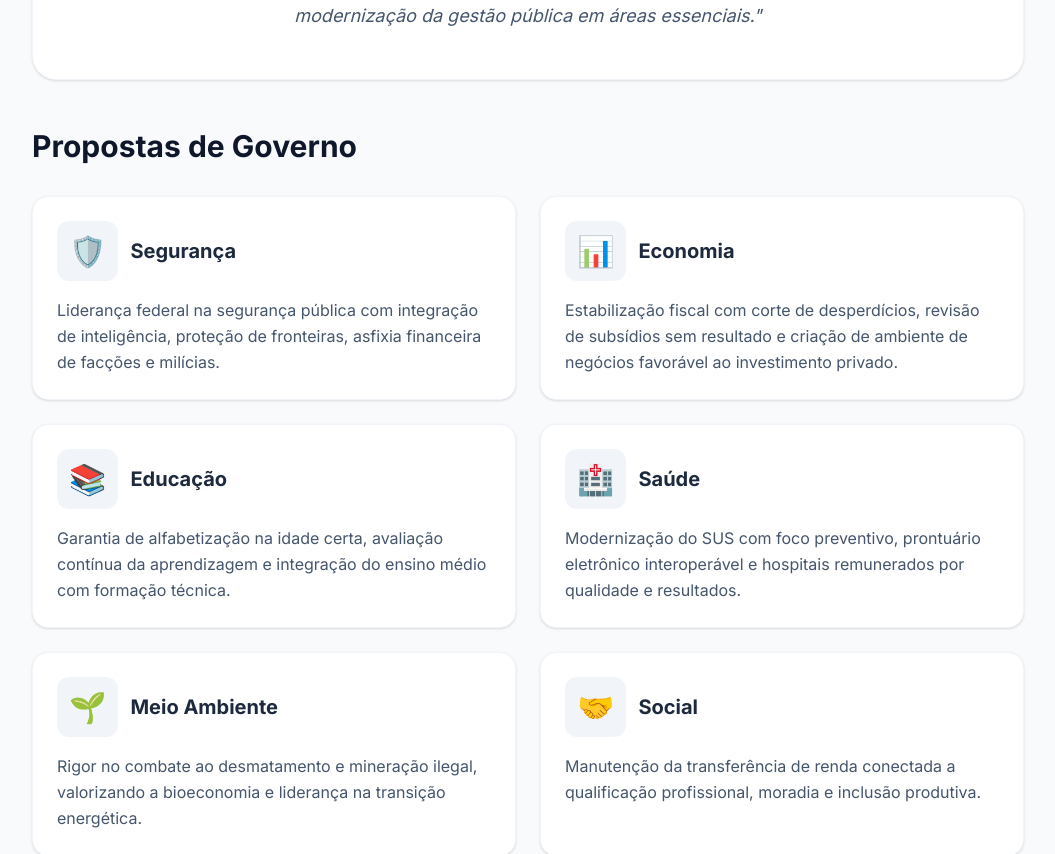
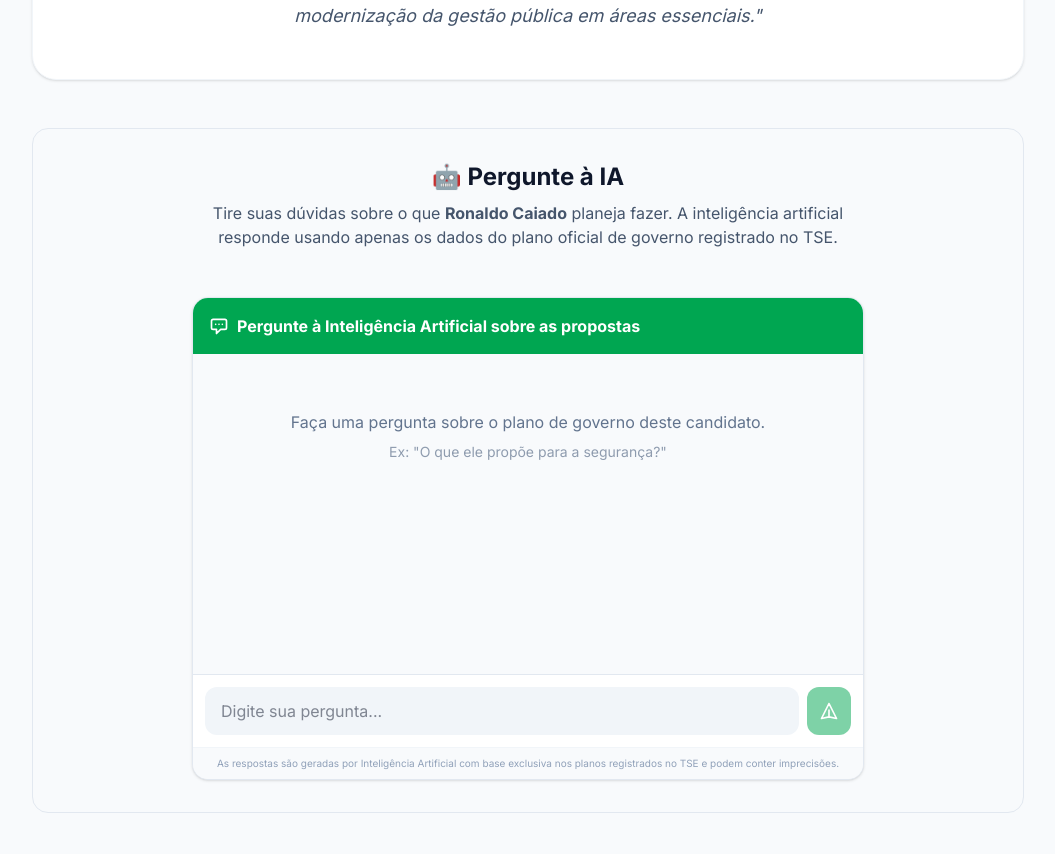
Before and after one commit to daniboycam/eleicoes-2026, a Next.js app: page /candidato/caiado in a window 1280 px wide. Shown: the part 600-1454 px from the top of the page, without its empty margins (112-1167 px from the left). Built offline with nearby package versions, Linux system fonts and the light colour scheme.

Commit message:
feat: implement AI chat for candidate proposals

```diff
--- a/next.config.ts
+++ b/next.config.ts
@@ -2,7 +2,6 @@
 
 const nextConfig: NextConfig = {
   /* config options here */
-  output: 'export',
 };
 
 export default nextConfig;
--- a/package.json
+++ b/package.json
@@ -9,6 +9,8 @@
     "lint": "eslint"
   },
   "dependencies": {
+    "@ai-sdk/google": "^0.0.52",
+    "ai": "^4.0.0",
     "next": "16.3.2",
     "next-themes": "^0.4.6",
     "pdf-parse": "^2.4.5",
--- /dev/null
+++ b/src/app/api/chat/route.ts
@@ -0,0 +1,41 @@
+import { google } from "@ai-sdk/google";
+import { streamText } from "ai";
+import { candidatos } from "../../../data/candidatos";
+import { governadores } from "../../../data/governadores";
+
+// Allow streaming responses up to 30 seconds
+export const maxDuration = 30;
+
+export async function POST(req: Request) {
+  const { messages, candidatoId, isGovernor } = await req.json();
+
+  const list = isGovernor ? governadores : candidatos;
+  const candidato = list.find((c) => c.id === candidatoId);
+
+  if (!candidato) {
+    return new Response("Candidato não encontrado", { status: 404 });
+  }
+
+  const propostasFormatadas = candidato.propostas.map(p => `- ${p.tema}: ${p.descricao}`).join("\n");
+
+  const systemPrompt = `Você é um assistente virtual neutro e imparcial focado exclusivamente nas eleições de 2026.
+O usuário está na página do candidato: ${candidato.nome} (${candidato.siglaPartido}).
+Seu objetivo é responder dúvidas sobre as propostas DESTE candidato com base estritamente no seu plano oficial de governo.
+
+Plano de Governo de ${candidato.nome}:
+${propostasFormatadas}
+
+Regras:
+1. Seja educado, direto e conciso. Não enrole.
+2. Não invente propostas que não estão no texto acima.
+3. Se perguntarem algo que não está no texto, diga honestamente que "O plano de governo cadastrado não traz propostas específicas sobre esse tema".
+4. Nunca critique ou elogie o candidato. Mantenha tom jornalístico/informativo.`;
+
+  const result = streamText({
+    model: google("gemini-2.5-flash"),
+    system: systemPrompt,
+    messages,
+  });
+
+  return result.toDataStreamResponse();
+}
--- a/src/app/candidato/[id]/page.tsx
+++ b/src/app/candidato/[id]/page.tsx
@@ -6,6 +6,7 @@
 import { Footer } from "../../../components/footer";
 import Link from "next/link";
 import { ShareButton } from "./share-button";
+import { ChatCandidato } from "../../../components/chat-candidato";
 
 function getCandidato(id: string) {
   const isPresident = candidatos.find((c) => c.id === id);
@@ -127,6 +128,19 @@
             </p>
           </div>
 
+          {/* Chat IA Section */}
+          <section className="py-8 bg-slate-50 dark:bg-slate-900 border border-slate-200 dark:border-slate-800 rounded-2xl mb-12">
+            <div className="container mx-auto px-4 max-w-4xl">
+              <h2 className="text-2xl font-bold text-center text-slate-900 dark:text-white mb-2">
+                🤖 Pergunte à IA
+              </h2>
+              <p className="text-center text-slate-600 dark:text-slate-400 mb-6 max-w-2xl mx-auto">
+                Tire suas dúvidas sobre o que <strong>{c.nome}</strong> planeja fazer. A inteligência artificial responde usando apenas os dados do plano oficial de governo registrado no TSE.
+              </p>
+              <ChatCandidato candidatoId={c.id} isGovernor={type === "governador"} cor={c.cor} />
+            </div>
+          </section>
+
           <div className="flex items-center justify-between mb-8">
             <h3 className="text-3xl font-bold text-slate-900 dark:text-white">
               Propostas de Governo
--- /dev/null
+++ b/src/components/chat-candidato.tsx
@@ -0,0 +1,80 @@
+"use client";
+
+import { useChat } from "ai/react";
+
+export function ChatCandidato({ candidatoId, isGovernor = false, cor }: { candidatoId: string; isGovernor?: boolean; cor: string }) {
+  const { messages, input, handleInputChange, handleSubmit, isLoading } = useChat({
+    body: {
+      candidatoId,
+      isGovernor
+    }
+  });
+
+  return (
+    <div className="w-full max-w-2xl mx-auto mt-12 bg-white dark:bg-slate-900 border border-slate-200 dark:border-slate-700 rounded-2xl overflow-hidden shadow-sm">
+      {/* Header */}
+      <div
+        className="p-4 text-white font-bold flex items-center gap-2"
+        style={{ backgroundColor: cor }}
+      >
+        <svg className="w-5 h-5" fill="none" stroke="currentColor" viewBox="0 0 24 24" xmlns="http://www.w3.org/2000/svg"><path strokeLinecap="round" strokeLinejoin="round" strokeWidth={2} d="M8 10h.01M12 10h.01M16 10h.01M9 16H5a2 2 0 01-2-2V6a2 2 0 012-2h14a2 2 0 012 2v8a2 2 0 01-2 2h-5l-5 5v-5z" /></svg>
+        Pergunte à Inteligência Artificial sobre as propostas
+      </div>
+
+      {/* Messages */}
+      <div className="h-80 overflow-y-auto p-4 space-y-4 bg-slate-50 dark:bg-slate-800/50">
+        {messages.length === 0 && (
+          <div className="text-center text-slate-500 dark:text-slate-400 mt-10">
+            <p>Faça uma pergunta sobre o plano de governo deste candidato.</p>
+            <p className="text-sm mt-2 opacity-70">Ex: "O que ele propõe para a segurança?"</p>
+          </div>
+        )}
+
+        {messages.map(m => (
+          <div key={m.id} className={`flex ${m.role === "user" ? "justify-end" : "justify-start"}`}>
+            <div
+              className={`max-w-[80%] p-3 rounded-2xl ${
+                m.role === "user"
+                  ? "bg-slate-800 text-white rounded-br-none"
+                  : "bg-white dark:bg-slate-700 border border-slate-200 dark:border-slate-600 text-slate-800 dark:text-slate-200 rounded-bl-none shadow-sm"
+              }`}
+            >
+              {m.content}
+            </div>
+          </div>
+        ))}
+        {isLoading && (
+          <div className="flex justify-start">
+            <div className="bg-white dark:bg-slate-700 border border-slate-200 dark:border-slate-600 p-3 rounded-2xl rounded-bl-none shadow-sm flex gap-1 items-center">
+              <div className="w-2 h-2 rounded-full bg-slate-400 animate-bounce"></div>
+              <div className="w-2 h-2 rounded-full bg-slate-400 animate-bounce" style={{ animationDelay: "0.2s" }}></div>
+              <div className="w-2 h-2 rounded-full bg-slate-400 animate-bounce" style={{ animationDelay: "0.4s" }}></div>
+            </div>
+          </div>
+        )}
+      </div>
+
+      {/* Input */}
+      <form onSubmit={handleSubmit} className="p-3 bg-white dark:bg-slate-900 border-t border-slate-200 dark:border-slate-700 flex gap-2">
+        <input
+          value={input}
+          onChange={handleInputChange}
+          placeholder="Digite sua pergunta..."
+          className="flex-1 bg-slate-100 dark:bg-slate-800 border-none rounded-xl px-4 py-3 focus:outline-none focus:ring-2 dark:text-white"
+          style={{ "--tw-ring-color": cor } as React.CSSProperties}
+        />
+        <button
+          type="submit"
+          disabled={isLoading || !input.trim()}
+          className="p-3 rounded-xl text-white transition-all disabled:opacity-50 disabled:cursor-not-allowed hover:scale-105"
+          style={{ backgroundColor: cor }}
+        >
+          <svg className="w-5 h-5" fill="none" stroke="currentColor" viewBox="0 0 24 24" xmlns="http://www.w3.org/2000/svg"><path strokeLinecap="round" strokeLinejoin="round" strokeWidth={2} d="M12 19l9 2-9-18-9 18 9-2zm0 0v-8" /></svg>
+        </button>
+      </form>
+      <div className="text-center text-[10px] text-slate-400 py-2 bg-slate-50 dark:bg-slate-900 border-t border-slate-100 dark:border-slate-800">
+        As respostas são geradas por Inteligência Artificial com base exclusiva nos planos registrados no TSE e podem conter imprecisões.
+      </div>
+    </div>
+  );
+}
```
Also changed, not shown: 1 other file (tests, documents, lock files or other folders).
